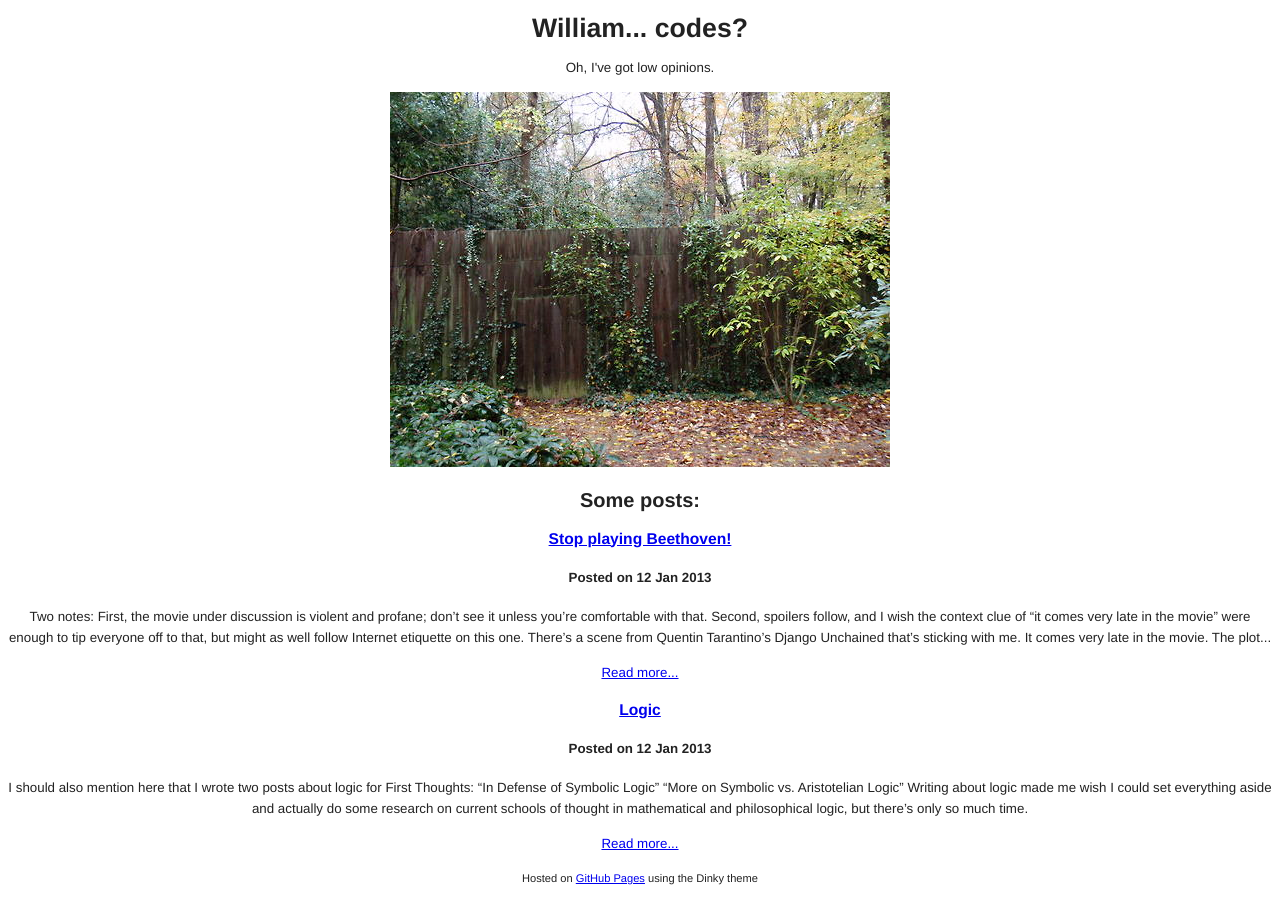
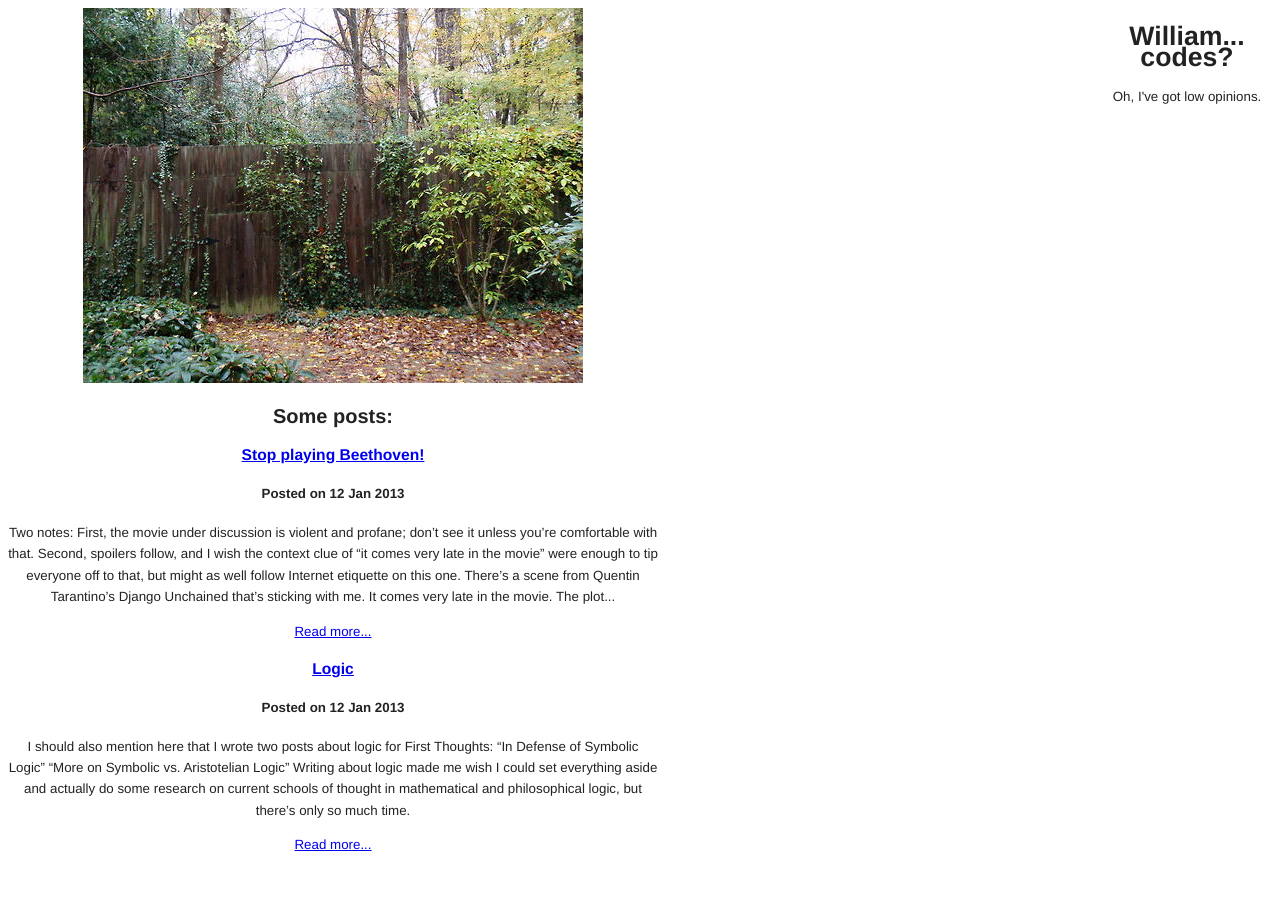
Before and after one commit to williamrandolph/williamrandolph.github.com, a Jekyll site: the page built from index.html, in a window 1280 px wide. Built offline with Jekyll 4.4.1, drawn with Linux system fonts in a browser that asks for light colours; Markdown is read by kramdown in place of the engine named in the settings.

Commit message:
first effort at page organization

```diff
--- a/_layouts/default.html
+++ b/_layouts/default.html
@@ -26,9 +26,6 @@
         {{ content }}
 
       </section>
-      <footer>
-        <p><small>Hosted on <a href="https://pages.github.com">GitHub Pages</a> using the Dinky theme</small></p>
-      </footer>
     </div>
     <!--[if !IE]><script>fixScale(document);</script><![endif]-->
 
--- a/stylesheets/style2.css
+++ b/stylesheets/style2.css
@@ -2,6 +2,25 @@ body {
     text-align:center;
     font-family: "helvetica";
     color:#222;
-	font-size: 10pt;
-	line-height:16pt;
+    font-size: 10pt;
+    line-height:16pt;
 }
+
+#wrapper{
+  width:820px;
+}
+
+/* header */
+
+header {
+  width:170px;
+  float:right;
+}
+
+/* Section - for main page content */
+
+section {
+  width:650px;
+  float:left;
+  padding-bottom:50px;
+}
```
